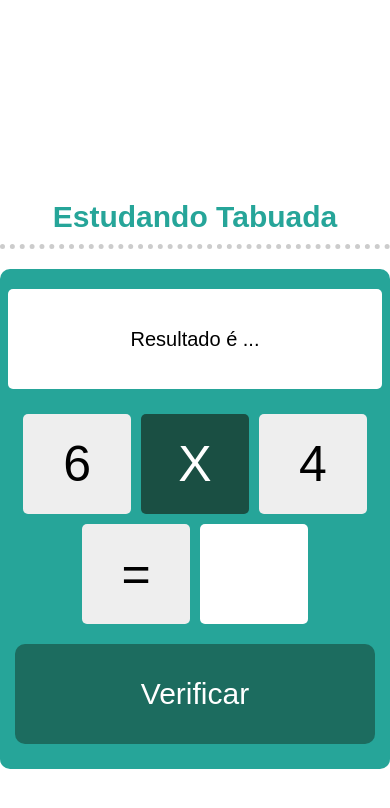
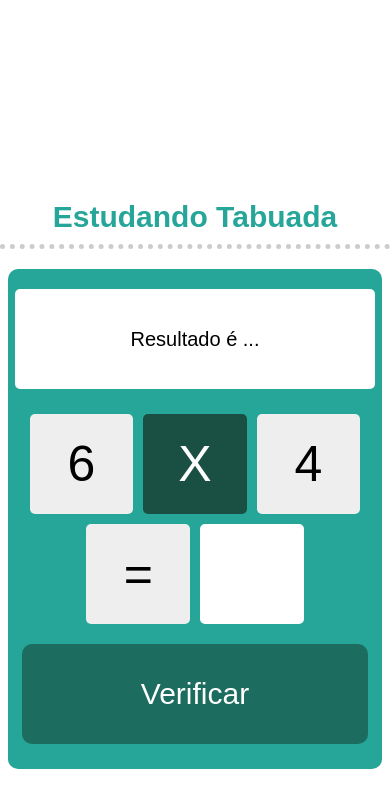
Before and after one commit to SquirrelArteeDesign/tabuada, a PHP site: page / in a window 390 px wide. Shown: the top 808 px of the page. Run offline with PHP 8.4, Linux system fonts and the light colour scheme; some libraries are stand-ins or nearby versions.

Commit message:
Ajustando Responsividade do container

```diff
--- a/css/style.css
+++ b/css/style.css
@@ -30,6 +30,11 @@ h2{
 /*************************************/
 
 /********** VISUAL CALCULADORA **********/
+
+.wrapper-container{
+	width: 100%;
+	padding: 0 2%;
+}
 
 .wrapper-calc{
 	max-width: 450px;
--- a/index.html
+++ b/index.html
@@ -14,6 +14,8 @@
 <body onload="resetar();">
 
 	<h2>Estudando Tabuada</h2>
+
+<div class="wrapper-container">
 
 	<div class="wrapper-calc">
 
@@ -39,6 +41,8 @@
 
 	</div><!--wrapper-calc-->
 
+</div><!--wrapper-container-->
+
 <script src="js/script.js"></script>
 </body>
 </html>
```
Lines whose indentation alone changed are shown as unchanged.
